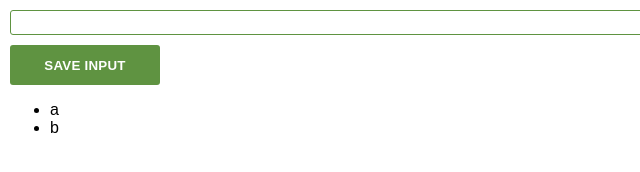
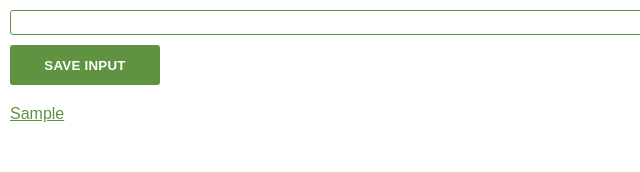
Before and after one commit to Ginicoefficient/chromeExtension, a browser extension: page index.html in a window 1280 px wide. Both pictures are taken after typing "Sample" into the empty fields and a click on the button "SAVE INPUT". Shown: the full height of the page, 0-640 px from the left. Drawn offline with Linux system fonts and the light colour scheme.

Commit message:
additional updates with json file

```diff
--- a/script.js
+++ b/script.js
@@ -1,16 +1,25 @@
 const saveButtonEl = document.getElementById("input-btn");
 const inputEl = document.getElementById("input-el");
 const ulEl = document.getElementById("ul-el");
-let myLeads = ["a", "b"];
+let myLeads = [];
 
 function saveInput() {
   myLeads.push(inputEl.value);
-  console.log(myLeads);
   inputEl.value = "";
+  renderLeads();
 }
 
 saveButtonEl.addEventListener("click", saveInput);
 
-for (i = 0; i < myLeads.length; i++) {
-  ulEl.innerHTML += "<li>" + myLeads[i] + "</li>";
+function renderLeads() {
+  let listItems = "";
+  for (i = 0; i < myLeads.length; i++) {
+    listItems += `
+    <li>
+      <a target='_blank' href='${myLeads[i]}'>
+        ${myLeads[i]}
+        </a>
+    </li>`;
+  }
+  ulEl.innerHTML = listItems;
 }
--- a/styles.css
+++ b/styles.css
@@ -33,3 +33,16 @@ button {
 button:active {
   transform: scale(97%);
 }
+
+ul {
+  margin-top: 10px;
+  list-style-type: none;
+  padding-left: 0;
+}
+li {
+  margin-top: 10px;
+}
+
+a {
+  color: #5f9341;
+}
```
Also changed, not shown: art.png (added), manifest.json (added).
